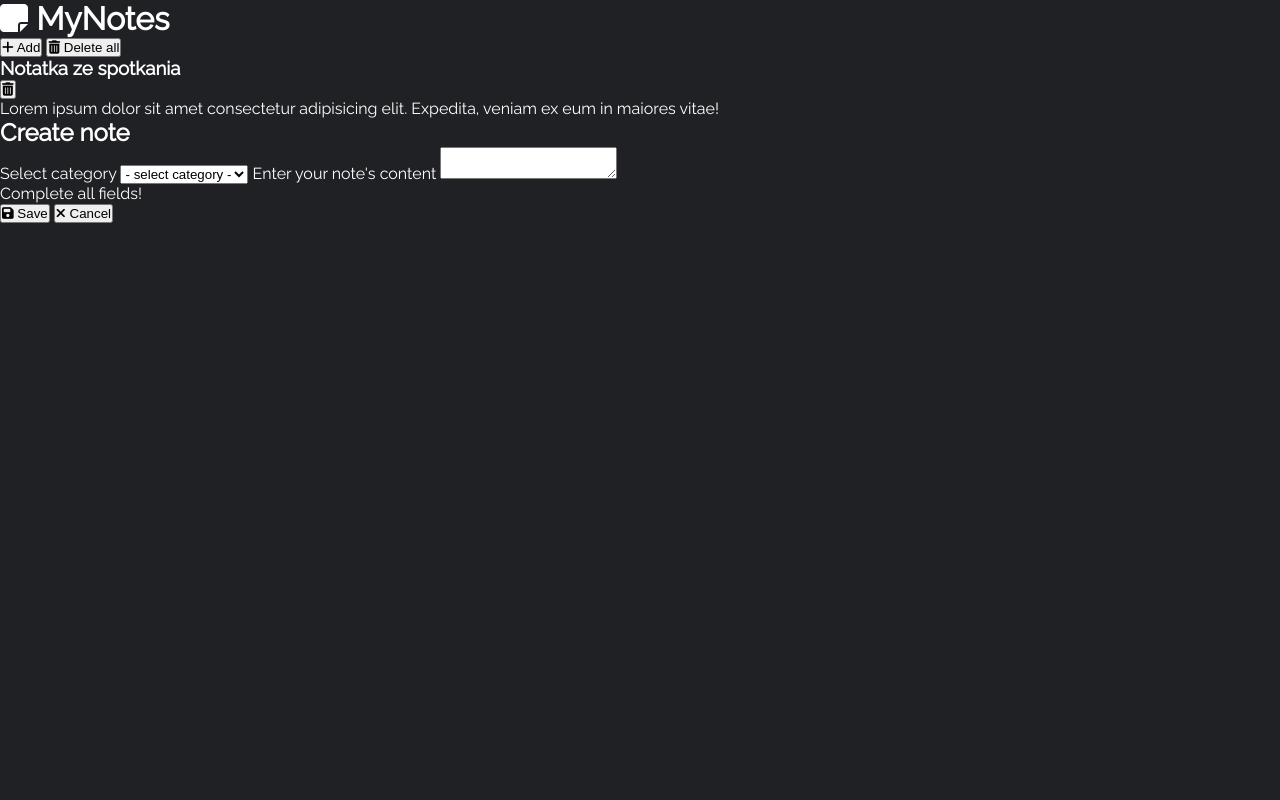
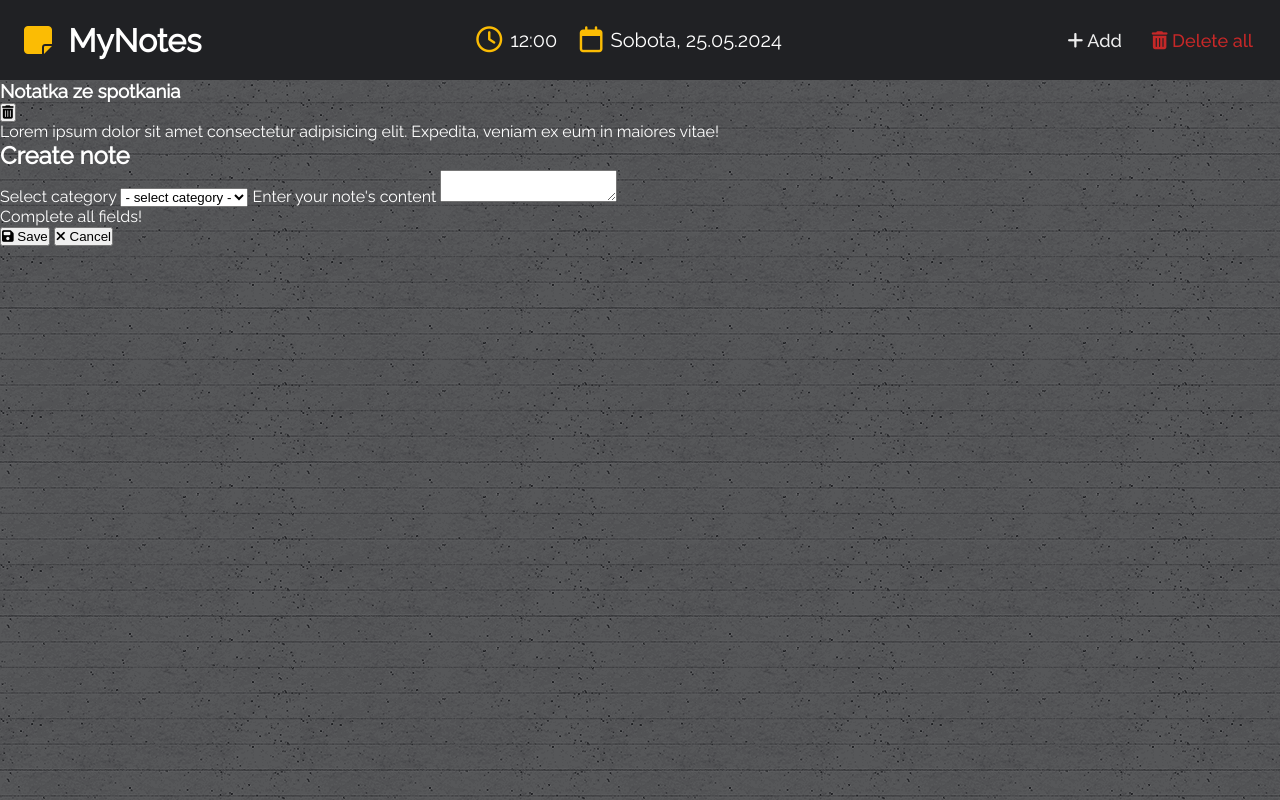
Before and after one commit to wojtekpirog/MyNotes_App_SCSS_JS, a plain HTML site: page index.html in a window 1280 px wide. Drawn offline with Linux system fonts and the light colour scheme.

Commit message:
Style top menu of the application

```diff
--- a/index.html
+++ b/index.html
@@ -7,6 +7,7 @@
   <meta name="viewport" content="width=device-width, initial-scale=1.0">
   <meta name="author" content="Wojciech Piróg">
   <meta name="description" content="Your trusted note taking app - safe, fast and reliable." />
+  <link rel="icon" type="image/x-icon" href="./assets/images/file-text.svg">
   <link rel="stylesheet" href="./css/style.css">
   <script src="https://kit.fontawesome.com/7aa1ebf341.js" crossorigin="anonymous"></script>
 </head>
@@ -16,6 +17,22 @@
     <!-- Logo -->
     <h1 class="menu__logo"><i class="fas fa-sticky-note"></i> MyNotes</h1>
     <!-- Logo -->
+    <!-- Date box -->
+    <div class="menu__datebox">
+      <!-- Date -->
+      <div class="menu__date">
+        <i class="fa-regular fa-clock"></i>
+        <span>12:00</span>
+      </div>
+      <!-- Date -->
+      <!-- Time -->
+      <div class="menu__time">
+        <i class="fa-regular fa-calendar"></i>
+        <span>Sobota, 25.05.2024</span>
+      </div>
+      <!-- Time -->
+    </div>
+    <!-- Date box -->
     <!-- Buttons -->
     <div class="menu__buttons">
       <!-- Add note -->
--- /dev/null
+++ b/scss/_large.scss
@@ -0,0 +1,7 @@
+@media screen and (min-width: 992px) {
+  .menu {
+    &__datebox {
+      display: flex;
+    }
+  }
+}
--- a/scss/_reset.scss
+++ b/scss/_reset.scss
@@ -17,6 +17,7 @@ body {
   font-size: 1.6rem;
   font-family: var(--primary-font-regular), sans-serif;
   background-color: utils.$dark;
+  background-image: url("../assets/images/notebook.png");
   color: utils.$white;
   overflow-x: hidden;
 }
--- /dev/null
+++ b/scss/components/_index.scss
@@ -0,0 +1 @@
+@forward "./menu";
--- /dev/null
+++ b/scss/components/_menu.scss
@@ -0,0 +1,68 @@
+@use "../utilities" as utils;
+
+.menu {
+  @include utils.flexLayout;
+  justify-content: space-between;
+  padding: 1em;
+  background-color: utils.$dark;
+
+  &__logo {
+    .fa-sticky-note {
+      color: utils.$gold;
+      font-size: 3.2rem;
+      padding: .25em;
+    }
+  }
+
+  &__datebox {
+    display: none;
+    gap: 1.4em;
+  }
+
+  &__date,
+  &__time {
+    @include utils.flexLayout;
+
+    i {
+      color: utils.$gold;
+      font-size: 2.6rem;
+    }
+    span {
+      font-size: 2rem;
+    }
+  }
+
+  &__buttons {
+    @include utils.flexLayout;
+  }
+
+  &__button {
+    padding: .25em .5em;
+    border: 2px solid transparent;
+    border-radius: .25em;
+    background-color: transparent;
+    color: utils.$light;
+    font-family: var(--primary-font-medium), sans-serif;
+    font-size: 1.8rem;
+    cursor: pointer;
+
+    &--add {
+      &:hover {
+        color: utils.$gold;
+      }
+    }
+
+    &--delete {
+      color: utils.$danger;
+
+      &:hover {
+        color: utils.$danger-dark;
+      }
+    }
+
+    &:focus {
+      outline: none;
+      border: 2px solid utils.$gold;
+    }
+  }
+}
--- a/scss/style.scss
+++ b/scss/style.scss
@@ -1,5 +1,8 @@
 @use "./reset";
-@use "./utilities" as utils;
+@use "./utilities";
+@use "./components";
+@use "./medium";
+@use "./large";
 
 :root {
   --primary-font-regular: "Raleway--regular";
--- a/scss/utilities/_index.scss
+++ b/scss/utilities/_index.scss
@@ -1,2 +1,3 @@
 @forward "./colors";
 @forward "./fonts";
+@forward "./mixins";
--- /dev/null
+++ b/scss/utilities/_mixins.scss
@@ -0,0 +1,6 @@
+@mixin flexLayout {
+  display: flex;
+  justify-content: center;
+  align-items: center;
+  gap: .5em;
+}
```
Also changed, not shown: assets/images/notebook.png (added), css/style.css, scss/_medium.scss (added), 1 other file.
